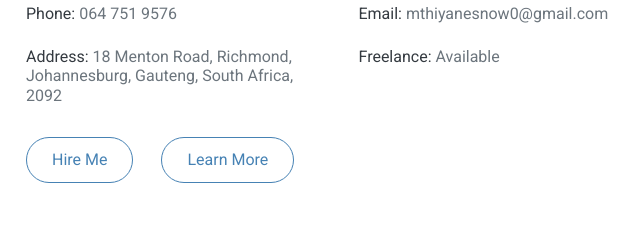
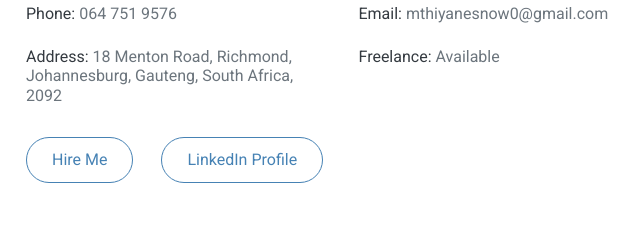
Before and after one commit to coldcoast-cc/SinoResume, a plain HTML site: page index.html in a window 1280 px wide. Shown: the part 1380-1620 px from the top of the page, 534-1174 px from the left. Drawn offline with nearby package versions, Linux system fonts and the light colour scheme.

Commit message:
Update index.html

```diff
--- a/index.html
+++ b/index.html
@@ -125,7 +125,7 @@
                         <div class="col-sm-6 py-2"><h6>Freelance: <span class="text-secondary">Available</span></h6></div>
                     </div>
                     <a href="" class="btn btn-outline-primary mr-4">Hire Me</a>
-                    <a href="" class="btn btn-outline-primary">Learn More</a>
+                    <a href="" class="btn btn-outline-primary">LinkedIn Profile</a>
                 </div>
             </div>
         </div>
```
